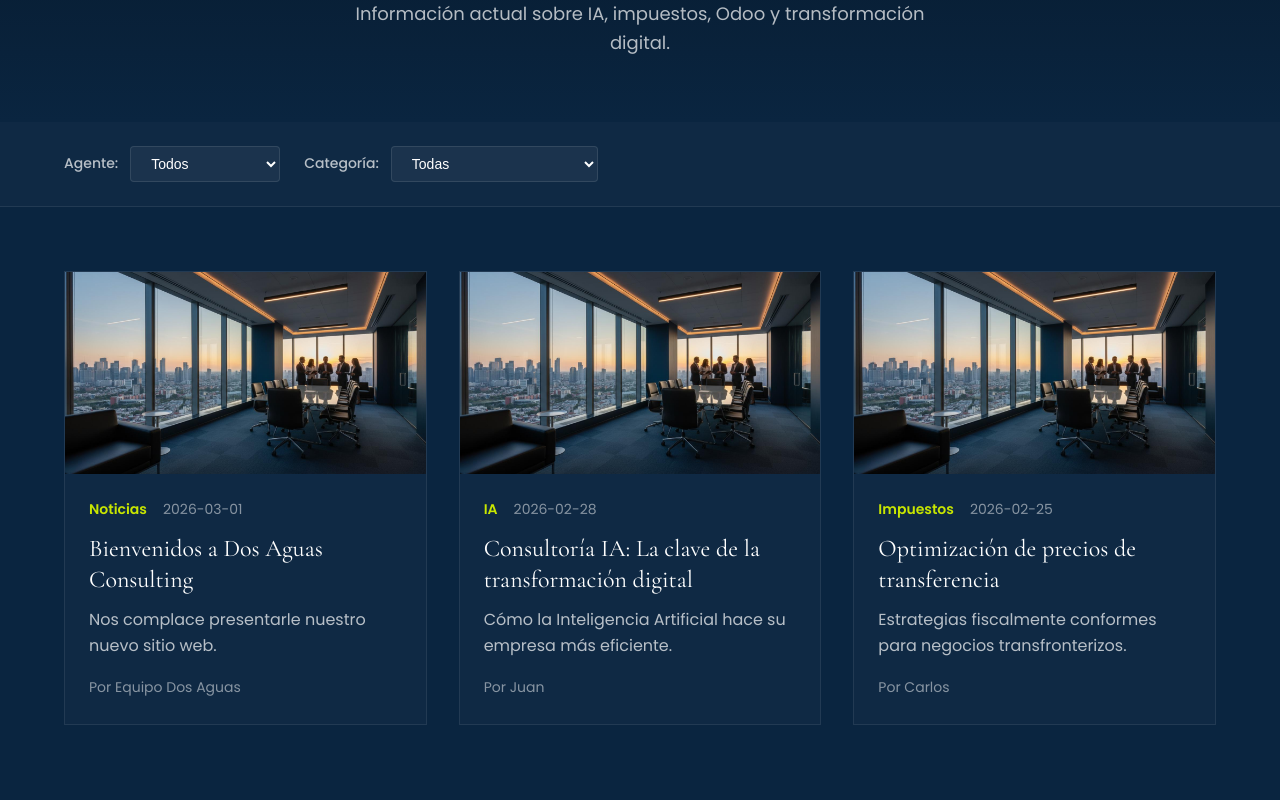
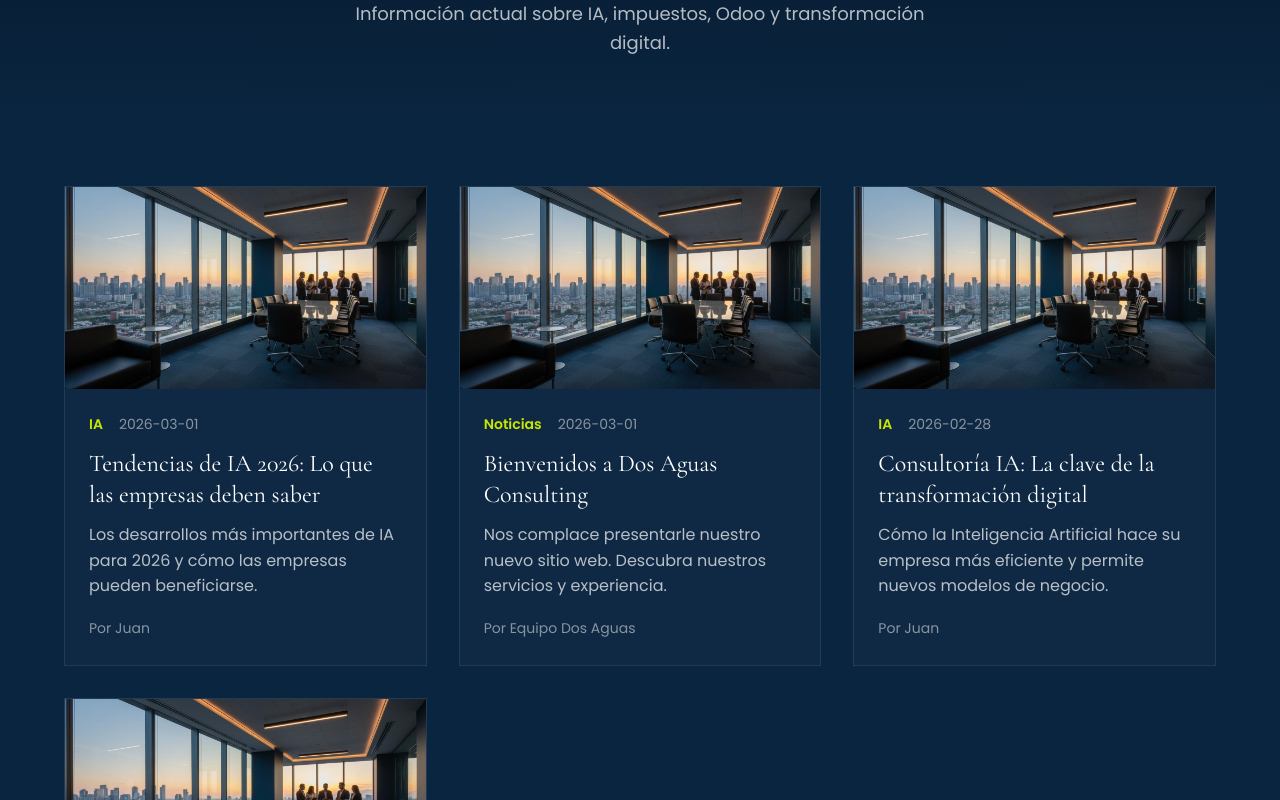
Before and after one commit to seebinator/dos-aguas-website, a Next.js app: page /es/blog in a window 1280 px wide. Shown: the part 320-1120 px from the top of the page. Built offline with nearby package versions, Linux system fonts and the light colour scheme; a web font is replaced by a local one.

Commit message:
fix: Blog pages now dynamically load from Markdown files
- Removed hardcoded posts
- Added dynamic loading from content/blog/{lang}/
- Posts are now read from Markdown files at build time
- Juan's new post should now be visible

```diff
--- a/app/es/blog/page.tsx
+++ b/app/es/blog/page.tsx
@@ -1,73 +1,54 @@
-'use client'
+import Link from 'next/link'
+import fs from 'fs'
+import path from 'path'
+import matter from 'gray-matter'
 
-import { useState } from 'react'
-import Link from 'next/link'
+interface Post {
+  id: string
+  title: string
+  date: string
+  author: string
+  agent: string
+  category: string
+  image: string
+  excerpt: string
+  slug: string
+}
 
-const agents = [
-  { id: 'all', name: 'Todos' },
-  { id: 'juan', name: 'Juan' },
-  { id: 'maria', name: 'Maria' },
-  { id: 'carlos', name: 'Carlos' },
-  { id: 'luis', name: 'Luis' },
-  { id: 'mark', name: 'Mark' },
-  { id: 'jenny', name: 'Jenny' },
-  { id: 'hector', name: 'Hector' },
-  { id: 'sofia', name: 'Sofia' },
-]
+function getPosts(lang: string): Post[] {
+  const postsDirectory = path.join(process.cwd(), 'content', 'blog', lang)
 
-const categories = [
-  { id: 'all', name: 'Todas' },
-  { id: 'IA', name: 'IA' },
-  { id: 'Impuestos', name: 'Impuestos' },
-  { id: 'Odoo', name: 'Odoo' },
-  { id: 'Marketing', name: 'Marketing' },
-  { id: 'Inteligencia', name: 'Inteligencia de Negocios' },
-  { id: 'Diseño', name: 'Diseño' },
-  { id: 'Servicio', name: 'Servicio' },
-]
+  if (!fs.existsSync(postsDirectory)) {
+    return []
+  }
 
-const posts = [
-  {
-    id: '2026-03-01-bienvenidos',
-    title: 'Bienvenidos a Dos Aguas Consulting',
-    date: '2026-03-01',
-    author: 'Equipo Dos Aguas',
-    agent: 'all',
-    category: 'Noticias',
-    image: '/images/hero-bg.jpg',
-    excerpt: 'Nos complace presentarle nuestro nuevo sitio web.',
-  },
-  {
-    id: '2026-02-28-consultoria-ia',
-    title: 'Consultoría IA: La clave de la transformación digital',
-    date: '2026-02-28',
-    author: 'Juan',
-    agent: 'juan',
-    category: 'IA',
-    image: '/images/hero-bg.jpg',
-    excerpt: 'Cómo la Inteligencia Artificial hace su empresa más eficiente.',
-  },
-  {
-    id: '2026-02-25-precios-transferencia',
-    title: 'Optimización de precios de transferencia',
-    date: '2026-02-25',
-    author: 'Carlos',
-    agent: 'carlos',
-    category: 'Impuestos',
-    image: '/images/hero-bg.jpg',
-    excerpt: 'Estrategias fiscalmente conformes para negocios transfronterizos.',
-  },
-]
+  const files = fs.readdirSync(postsDirectory)
+
+  return files
+    .filter(file => file.endsWith('.md'))
+    .map(file => {
+      const id = file.replace(/\.md$/, '')
+      const fullPath = path.join(postsDirectory, file)
+      const fileContents = fs.readFileSync(fullPath, 'utf8')
+      const { data } = matter(fileContents)
+
+      return {
+        id,
+        title: data.title,
+        date: data.date,
+        author: data.author,
+        agent: data.agent || 'all',
+        category: data.category,
+        image: data.image || '/images/hero-bg.jpg',
+        excerpt: data.excerpt,
+        slug: data.slug || id,
+      }
+    })
+    .sort((a, b) => (a.date < b.date ? 1 : -1))
+}
 
 export default function BlogES() {
-  const [selectedAgent, setSelectedAgent] = useState('all')
-  const [selectedCategory, setSelectedCategory] = useState('all')
-
-  const filteredPosts = posts.filter((post) => {
-    const agentMatch = selectedAgent === 'all' || post.agent === selectedAgent
-    const categoryMatch = selectedCategory === 'all' || post.category === selectedCategory
-    return agentMatch && categoryMatch
-  })
+  const posts = getPosts('es')
 
   return (
     <>
@@ -97,32 +78,10 @@ export default function BlogES() {
           </div>
         </section>
 
-        <section className="blog-filter-section">
-          <div className="blog-filters">
-            <div className="filter-group">
-              <label>Agente:</label>
-              <select value={selectedAgent} onChange={(e) => setSelectedAgent(e.target.value)}>
-                {agents.map((agent) => (
-                  <option key={agent.id} value={agent.id}>{agent.name}</option>
-                ))}
-              </select>
-            </div>
-
-            <div className="filter-group">
-              <label>Categoría:</label>
-              <select value={selectedCategory} onChange={(e) => setSelectedCategory(e.target.value)}>
-                {categories.map((cat) => (
-                  <option key={cat.id} value={cat.id}>{cat.name}</option>
-                ))}
-              </select>
-            </div>
-          </div>
-        </section>
-
         <section className="blog-section">
           <div className="blog-grid">
-            {filteredPosts.length > 0 ? (
-              filteredPosts.map((post) => (
+            {posts.length > 0 ? (
+              posts.map((post) => (
                 <article key={post.id} className="blog-card">
                   <div className="blog-card-image"><img src={post.image} alt={post.title} /></div>
                   <div className="blog-card-content">
@@ -130,7 +89,7 @@ export default function BlogES() {
                       <span className="blog-card-category">{post.category}</span>
                       <span className="blog-card-date">{post.date}</span>
                     </div>
-                    <h3><Link href={`/es/blog/${post.id}/`}>{post.title}</Link></h3>
+                    <h3><Link href={`/es/blog/${post.slug}/`}>{post.title}</Link></h3>
                     <p>{post.excerpt}</p>
                     <span className="blog-card-author">Por {post.author}</span>
                   </div>
@@ -138,7 +97,7 @@ export default function BlogES() {
               ))
             ) : (
               <div className="blog-empty">
-                <p>No se encontraron posts.</p>
+                <p>Aún no hay posts en el blog.</p>
               </div>
             )}
           </div>
```
Also changed, not shown: app/de/blog/page.tsx (+49 -90 lines).
